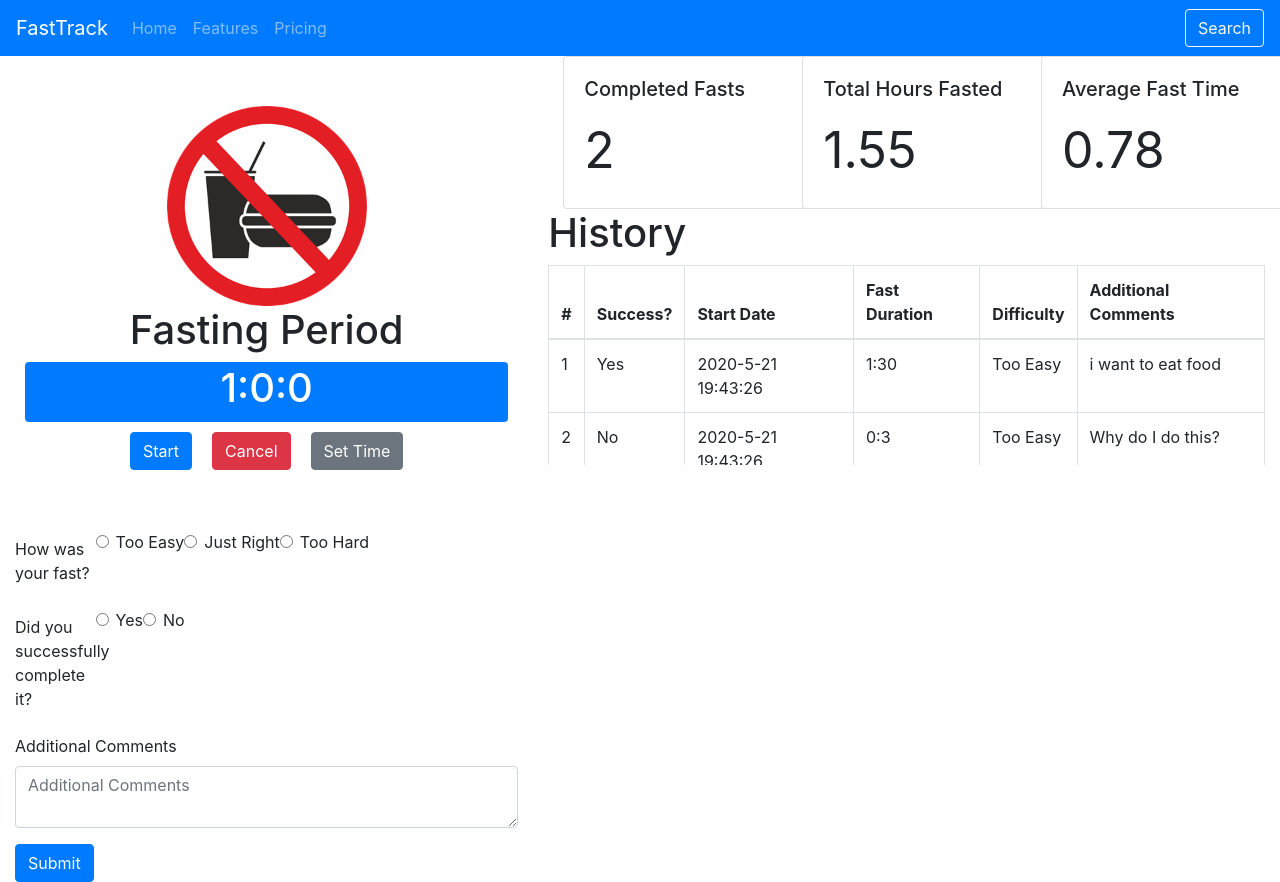
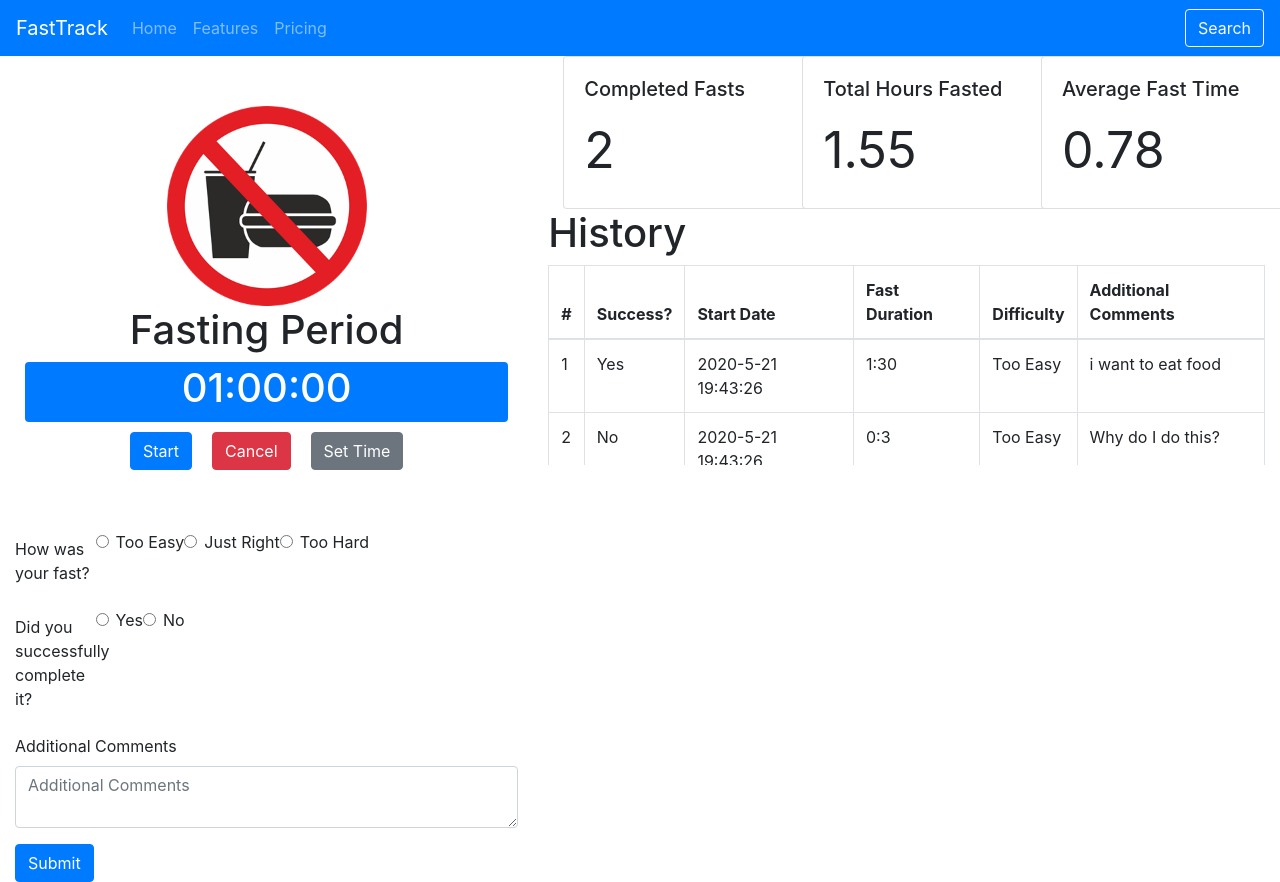
Before and after one commit to graceB-J/FastTrack_Timer, a React (Create React App) app: page / in a window 1280 px wide. Shown: the top 882 px of the page. Built offline with nearby package versions, Linux system fonts and the light colour scheme; a web font is replaced by a local one.

Commit message:
padded countdown timer

```diff
--- a/src/App.js
+++ b/src/App.js
@@ -45,7 +45,7 @@ class App extends React.Component {
     } else if (length > 24) {
       length = 24;
     } else if (length = null) {
-      length = 0.1
+      length = 0
     }
     this.setState((prevState) => {
       return {
--- a/src/TimerComponents.js
+++ b/src/TimerComponents.js
@@ -9,11 +9,17 @@ import SelectionArea from "./SelectionArea.js"
 import './TimerComponents.css'
 
 const Countdown = (props) => {
+  const pad = (num, size) => {
+    var s = "000000000" + num;
+    return s.substr(s.length-size);
+  }
+
   const { timeLeft } = props;
   return (
     <h1>
-      {Math.floor(timeLeft / (60 * 60))}:{Math.floor((timeLeft / 60) % 60)}:
-      {Math.floor(timeLeft % 60)}
+      {pad(Math.floor(timeLeft / (60 * 60)), 2)}:
+      {pad(Math.floor((timeLeft / 60) % 60), 2)}:
+      {pad(Math.floor(timeLeft % 60), 2)}
     </h1>
   );
 };
```
Also changed, not shown: 1 other file (tests, documents, lock files or other folders).
